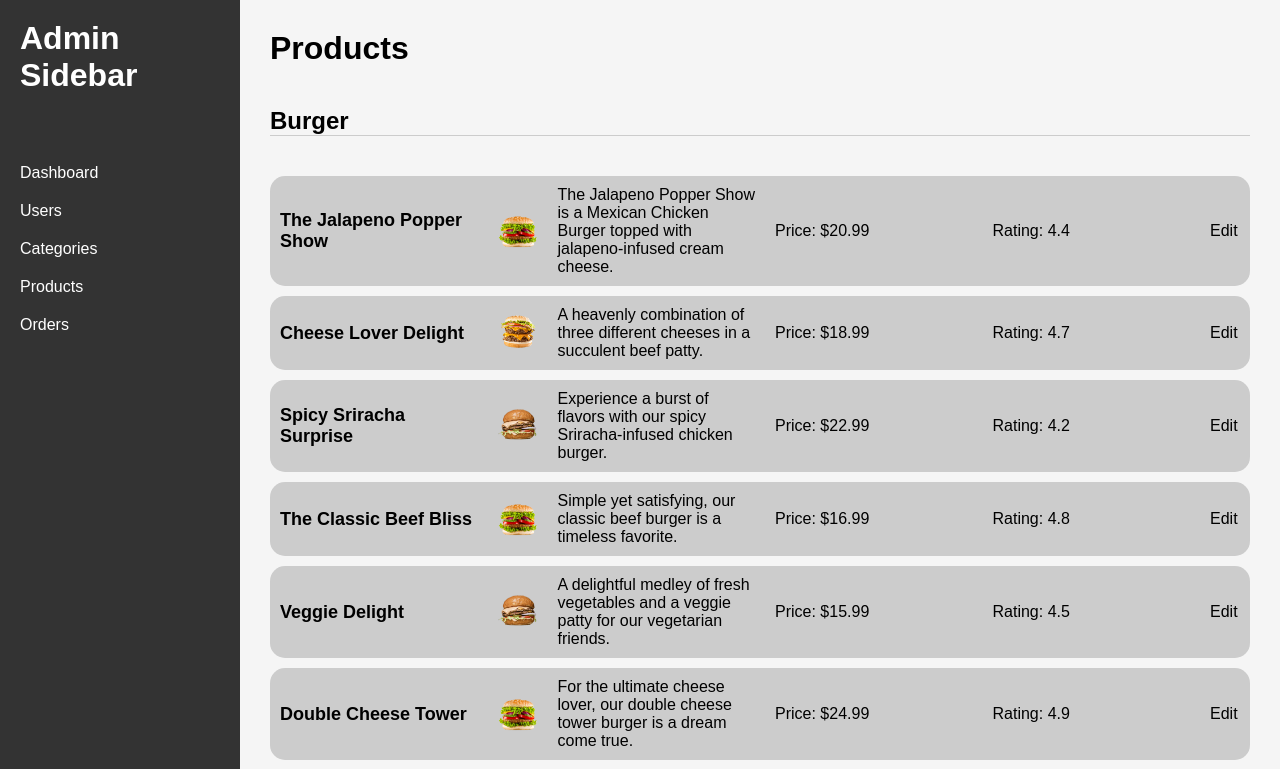
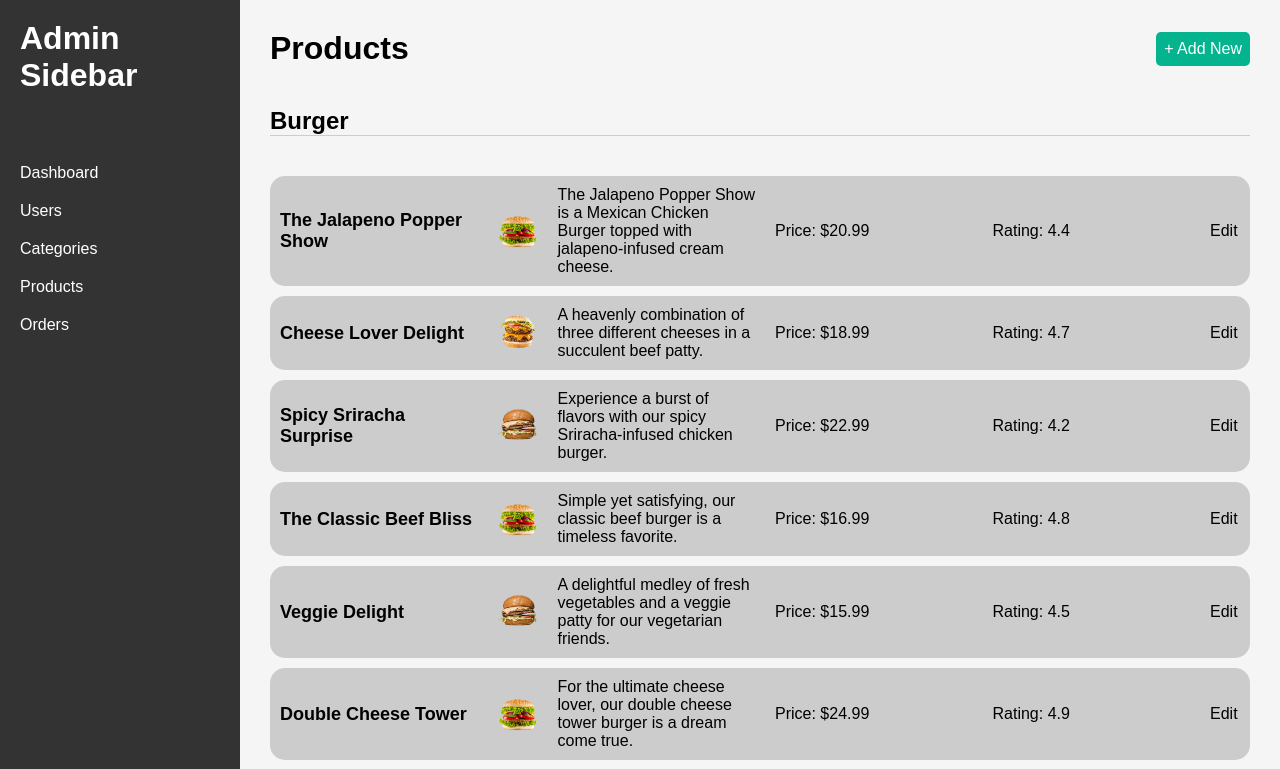
Before and after one commit to mehmeteminavcil/self-service-order, a React (Vite) app in the folder client/: page /admin in a window 1280 px wide. Shown: the top 769 px of the page. Built offline with nearby package versions, Linux system fonts and the light colour scheme.

Commit message:
admin products

```diff
--- /dev/null
+++ b/client/src/Components/AddNewProduct/AddNewProduct.css
@@ -0,0 +1,6 @@
+.add_new-product {
+    position: absolute;
+    z-index: 999;
+    background: #fff;
+    padding: 20px;
+}
--- /dev/null
+++ b/client/src/Components/AddNewProduct/AddNewProduct.jsx
@@ -0,0 +1,17 @@
+import "./AddNewProduct.css";
+const AddNewProduct = () => {
+  return (
+    <div className="add_new-product">
+      <h1>AddNewProduct</h1>
+
+      <form action="">
+        <input type="text" placeholder="name of product" />
+        <input type="text" placeholder="description" />
+        <input type="text" placeholder="color" />
+        <input type="number" placeholder="price" />
+      </form>
+    </div>
+  );
+};
+
+export default AddNewProduct;
--- a/client/src/Components/AdminProducts/AdminProducts.css
+++ b/client/src/Components/AdminProducts/AdminProducts.css
@@ -1,3 +1,17 @@
+.admin_products-top{
+    display: flex;
+    align-items: center;
+    justify-content: space-between;
+}
+
+.admin_products-top div {
+    padding: 8px;
+    background: rgb(4, 180, 142);
+    border-radius: 5px;
+    color: #fff;
+    cursor: pointer;
+}
+
 .admin_products .product_title{
     margin: 40px 0;
     font-size: 24px;
--- a/client/src/Components/AdminProducts/AdminProducts.jsx
+++ b/client/src/Components/AdminProducts/AdminProducts.jsx
@@ -1,7 +1,11 @@
 import "./AdminProducts.css";
 import productsData from "../../data/products";
+import { useState } from "react";
+import AddNewProduct from "../AddNewProduct/AddNewProduct";
 
 const AdminProducts = () => {
+  const [addNewWindow, setAddNewWindow] = useState(false);
+
   const groupProductsByName = (products) => {
     const groupedProducts = {};
     products.forEach((product) => {
@@ -17,7 +21,11 @@ const AdminProducts = () => {
 
   return (
     <div className="admin_products">
-      <h1>Products</h1>
+      {addNewWindow ? <AddNewProduct /> : ""}
+      <div className="admin_products-top">
+        <h1>Products</h1>
+        <div onClick={() => setAddNewWindow(!addNewWindow)}>+ Add New</div>
+      </div>
       {Object.keys(groupedProducts).map((name) => (
         <div key={name}>
           <h1 className="product_title">{name}</h1>
--- a/client/vite.config.js
+++ b/client/vite.config.js
@@ -3,6 +3,6 @@ import react from '@vitejs/plugin-react'
 
 // https://vitejs.dev/config/
 export default defineConfig({
-  base: "./self-service-order",
+  base: "./",
   plugins: [react()],
 })
```
